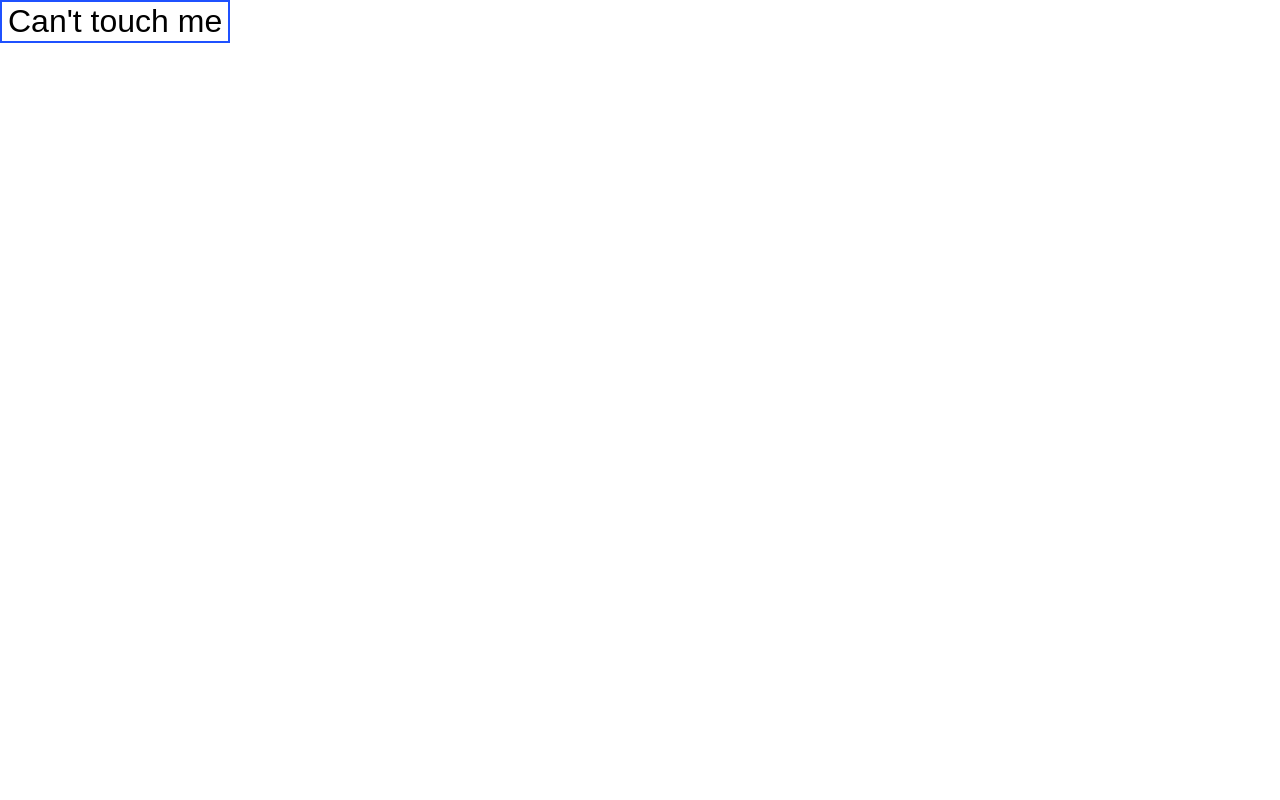
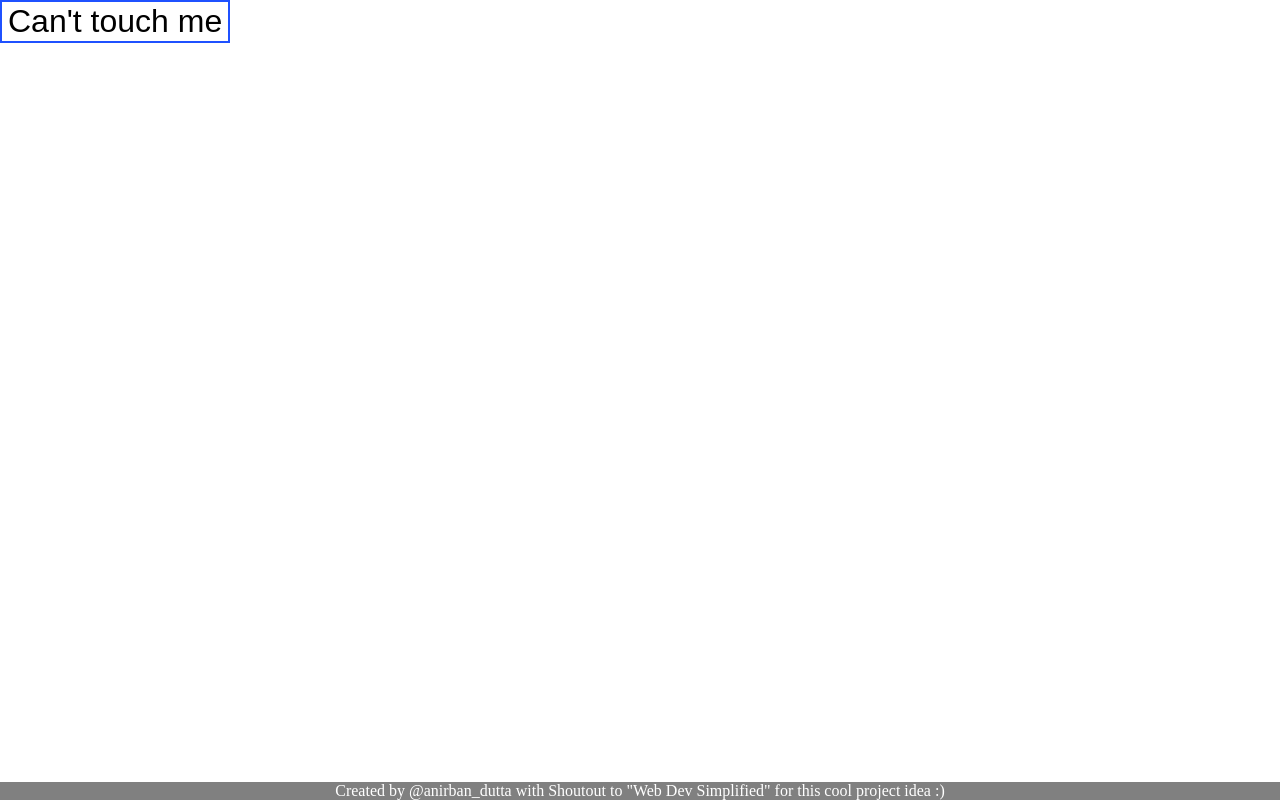
Before and after one commit to sonai99/Devil-Button-Can-t-touch-it, a plain HTML site: page index.html in a window 1280 px wide. Shown: the top 800 px of the page. Drawn offline with Linux system fonts and the light colour scheme.

Commit message:
Update index.html

```diff
--- a/index.html
+++ b/index.html
@@ -21,10 +21,23 @@
             color: black;
             border: 2px solid #1F51FF;
         }
+        .footer{
+            position: fixed;
+            left: 0;
+            bottom: 0;
+            width: 100%;
+            background-color: gray;
+            color: white;
+            text-align: center;
+        }
     </style>
 </head>
 
 <body>
     <button id="evil-button">Can't touch me</button>
+    <div class="footer">
+        Created by @anirban_dutta with
+        Shoutout to "Web Dev Simplified" for this cool project idea :)
+    </div>
 </body>
 </html>
```
